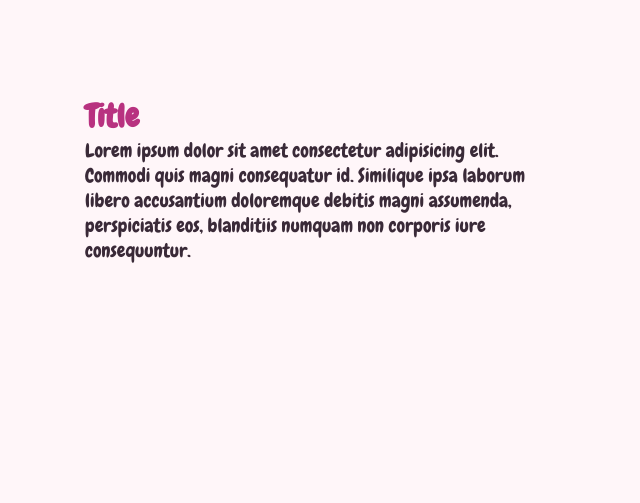
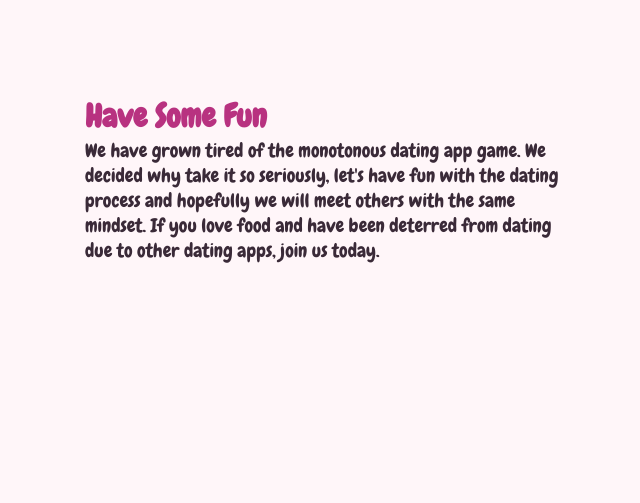
Before and after one commit to vvilll/DB3600-Final-Project, a PHP site: page /about.php in a window 1280 px wide; the page is wider, and only the part inside the window is pictured. Shown: the part 122-625 px from the top of that part, without its empty margins (171-811 px from the left). Run offline with PHP 8.4, Linux system fonts and the light colour scheme.

Commit message:
added about content

```diff
--- a/about.php
+++ b/about.php
@@ -26,8 +26,8 @@
         </div>
     </div>
     <div class="aboutDesc">
-        <h1>Title</h1>
-        <p>Lorem ipsum dolor sit amet consectetur adipisicing elit. Commodi quis magni consequatur id. Similique ipsa laborum libero accusantium doloremque debitis magni assumenda, perspiciatis eos, blanditiis numquam non corporis iure consequuntur.</p>
+        <h1>Have Some Fun</h1>
+        <p>We have grown tired of the monotonous dating app game. We decided why take it so seriously, let's have fun with the dating process and hopefully we will meet others with the same mindset. If you love food and have been deterred from dating due to other dating apps, join us today.</p>
     </div>
     <div class="aboutStats">
         <div class="stat">
```
